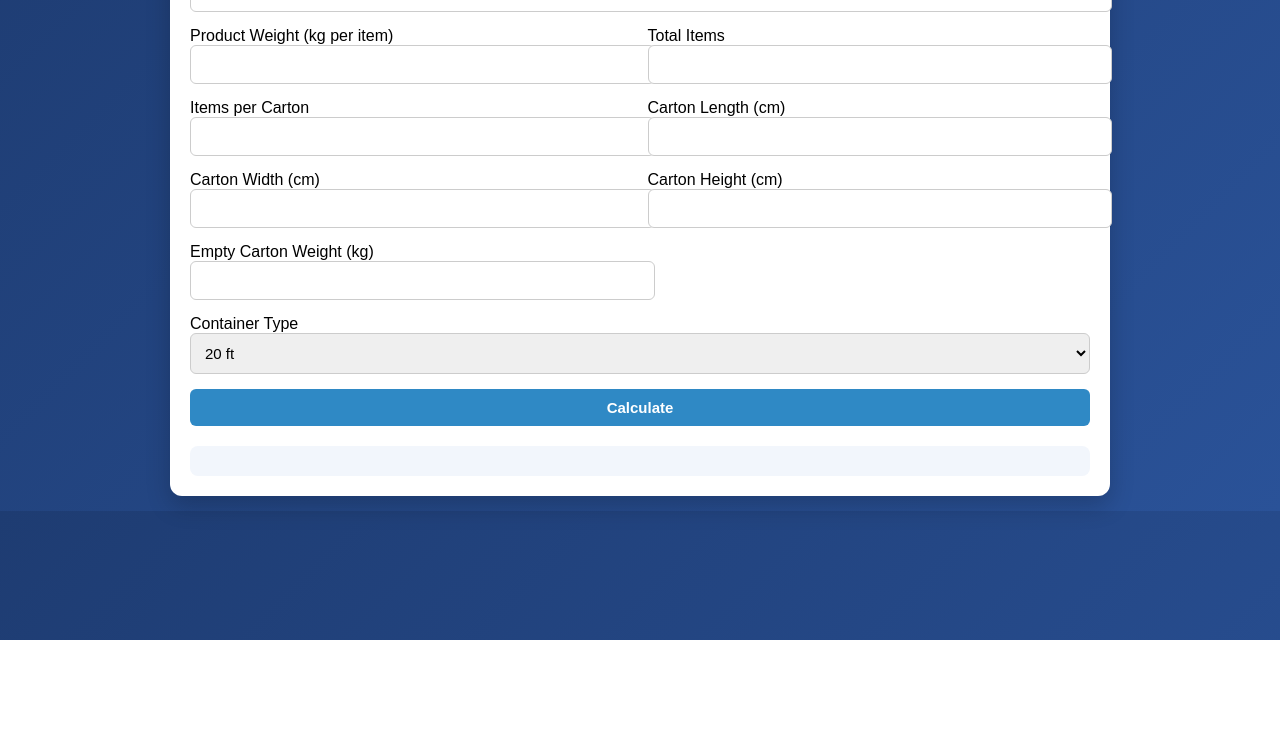
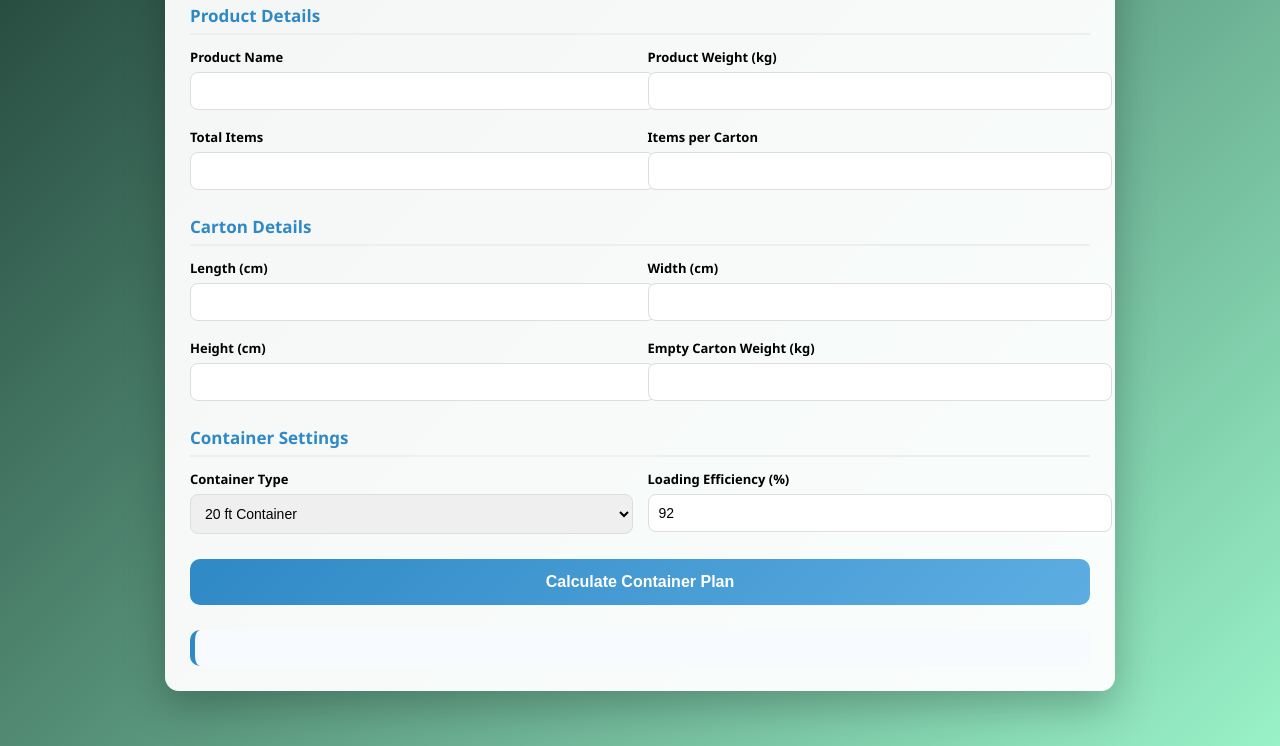
Before and after one commit to everpureexport/CartoonCalculate, a plain HTML site: page index.html in a window 1280 px wide. Shown: the part 160-906 px from the top of the page. Before the commit the page ends 800 px from the top, so only its background shows below. Drawn offline with Linux system fonts and the light colour scheme.

Commit message:
Update index.html

```diff
--- a/index.html
+++ b/index.html
@@ -3,80 +3,142 @@
 <head>
 <meta charset="UTF-8">
 <meta name="viewport" content="width=device-width, initial-scale=1.0">
-<title>Smart Export Calculator</title>
+<title>Export Calculator Pro</title>
 
 <style>
+
 body{
-    font-family: Arial, sans-serif;
-    background: linear-gradient(135deg,#1e3c72,#2a5298);
     margin:0;
+    font-family: "Segoe UI", Arial, sans-serif;
+    background: linear-gradient(135deg,#1f4037,#99f2c8);
+}
+
+/* Center wrapper */
+.wrapper{
+    max-width:950px;
+    margin:40px auto;
     padding:15px;
 }
 
-.container{
-    max-width:900px;
-    margin:auto;
-    background:white;
-    padding:20px;
-    border-radius:12px;
-    box-shadow:0 10px 25px rgba(0,0,0,0.2);
+/* Glass card */
+.card{
+    background: rgba(255,255,255,0.95);
+    padding:25px;
+    border-radius:14px;
+    box-shadow:0 15px 40px rgba(0,0,0,0.25);
 }
 
-h1{text-align:center;}
+/* Heading */
+h1{
+    text-align:center;
+    margin-bottom:20px;
+    color:#1c2b36;
+}
 
+/* Sections */
+.section{
+    margin-bottom:25px;
+}
+
+.section-title{
+    font-size:17px;
+    font-weight:bold;
+    margin-bottom:10px;
+    color:#2f89c5;
+    border-bottom:2px solid #eee;
+    padding-bottom:6px;
+}
+
+/* Grid */
 .grid{
     display:grid;
     grid-template-columns:1fr 1fr;
     gap:15px;
 }
 
-.full{grid-column:1/-1;}
+.full{
+    grid-column:1/-1;
+}
 
-input,select,button{
+label{
+    font-size:13px;
+    font-weight:600;
+}
+
+/* Inputs */
+input,select{
     width:100%;
     padding:10px;
-    border-radius:6px;
-    border:1px solid #ccc;
+    border-radius:8px;
+    border:1px solid #ddd;
+    margin-top:5px;
+    font-size:14px;
+    transition:0.2s;
+}
+
+input:focus,select:focus{
+    border-color:#2f89c5;
+    outline:none;
+    box-shadow:0 0 6px rgba(47,137,197,0.3);
+}
+
+/* Button */
+button{
+    width:100%;
+    padding:14px;
+    background: linear-gradient(135deg,#2f89c5,#5dade2);
+    border:none;
+    color:white;
+    font-size:16px;
+    border-radius:10px;
+    font-weight:bold;
+    cursor:pointer;
+    transition:0.25s;
+}
+
+button:hover{
+    transform:translateY(-2px);
+    box-shadow:0 10px 20px rgba(0,0,0,0.2);
+}
+
+/* Result */
+.result{
+    margin-top:25px;
+    background:#f7fbff;
+    padding:18px;
+    border-radius:10px;
+    border-left:5px solid #2f89c5;
+    line-height:1.6;
     font-size:15px;
 }
 
-button{
-    background:#2f89c5;
-    color:white;
-    border:none;
-    font-weight:bold;
-    cursor:pointer;
-}
-
-.result{
-    margin-top:20px;
-    background:#f2f6fc;
-    padding:15px;
-    border-radius:8px;
-    font-weight:bold;
-}
-
-/* Mobile */
+/* Responsive */
 @media(max-width:768px){
     .grid{grid-template-columns:1fr;}
 }
+
 </style>
 </head>
 
 <body>
 
-<div class="container">
-<h1>Export Calculator</h1>
+<div class="wrapper">
+<div class="card">
+
+<h1>Export Container Calculator</h1>
+
+<!-- PRODUCT -->
+<div class="section">
+<div class="section-title">Product Details</div>
 
 <div class="grid">
-
-<div class="full">
+<div>
 <label>Product Name</label>
 <input type="text" id="product">
 </div>
 
 <div>
-<label>Product Weight (kg per item)</label>
+<label>Product Weight (kg)</label>
 <input type="number" id="productWeight" step="0.01">
 </div>
 
@@ -89,19 +151,26 @@ button{
 <label>Items per Carton</label>
 <input type="number" id="itemsPerCarton">
 </div>
+</div>
+</div>
 
+<!-- CARTON -->
+<div class="section">
+<div class="section-title">Carton Details</div>
+
+<div class="grid">
 <div>
-<label>Carton Length (cm)</label>
+<label>Length (cm)</label>
 <input type="number" id="length">
 </div>
 
 <div>
-<label>Carton Width (cm)</label>
+<label>Width (cm)</label>
 <input type="number" id="width">
 </div>
 
 <div>
-<label>Carton Height (cm)</label>
+<label>Height (cm)</label>
 <input type="number" id="height">
 </div>
 
@@ -109,23 +178,34 @@ button{
 <label>Empty Carton Weight (kg)</label>
 <input type="number" id="cartonWeight">
 </div>
+</div>
+</div>
 
-<div class="full">
+<!-- CONTAINER -->
+<div class="section">
+<div class="section-title">Container Settings</div>
+
+<div class="grid">
+<div>
 <label>Container Type</label>
 <select id="containerType">
-<option value="20">20 ft</option>
-<option value="40">40 ft</option>
+<option value="20">20 ft Container</option>
+<option value="40">40 ft Container</option>
 </select>
 </div>
 
-<div class="full">
-<button onclick="calculate()">Calculate</button>
+<div>
+<label>Loading Efficiency (%)</label>
+<input type="number" id="efficiency" value="92">
+</div>
+</div>
 </div>
 
-</div>
+<button onclick="calculate()">Calculate Container Plan</button>
 
 <div id="result" class="result"></div>
 
+</div>
 </div>
 
 <script>
@@ -141,20 +221,16 @@ let W = parseFloat(document.getElementById("width").value);
 let H = parseFloat(document.getElementById("height").value);
 let cartonWeight = parseFloat(document.getElementById("cartonWeight").value);
 let type = document.getElementById("containerType").value;
+let efficiency = parseFloat(document.getElementById("efficiency").value) / 100;
 
-// validation
-if(!product || productWeight<=0 || totalItems<=0 || itemsPerCarton<=0 || L<=0 || W<=0 || H<=0 || cartonWeight<=0){
+if(!product || isNaN(productWeight) || isNaN(totalItems) || isNaN(itemsPerCarton) || isNaN(L) || isNaN(W) || isNaN(H) || isNaN(cartonWeight)){
 document.getElementById("result").innerHTML="Please fill all fields correctly.";
 return;
 }
 
-// cartons required
 let cartonsNeeded = Math.ceil(totalItems / itemsPerCarton);
-
-// gross carton weight
 let grossCartonWeight = (itemsPerCarton * productWeight) + cartonWeight;
 
-// container specs (realistic payload approx)
 let container;
 
 if(type=="20"){
@@ -163,30 +239,24 @@ container={L:589,W:235,H:239,maxWeight:27000};
 container={L:1203,W:235,H:239,maxWeight:26500};
 }
 
-// volume based fit
-let fit1 = Math.floor(container.L/L) * Math.floor(container.W/W) * Math.floor(container.H/H);
-let fit2 = Math.floor(container.L/W) * Math.floor(container.W/L) * Math.floor(container.H/H);
+let fit1=Math.floor(container.L/L)*Math.floor(container.W/W)*Math.floor(container.H/H);
+let fit2=Math.floor(container.L/W)*Math.floor(container.W/L)*Math.floor(container.H/H);
 
-// best orientation
-let cartonsByVolume = Math.max(fit1,fit2);
+let cartonsByVolume=Math.max(fit1,fit2);
+cartonsByVolume=Math.floor(cartonsByVolume*efficiency);
 
-// weight based fit
-let cartonsByWeight = Math.floor(container.maxWeight / grossCartonWeight);
+let cartonsByWeight=Math.floor(container.maxWeight/grossCartonWeight);
 
-// final cartons
-let cartonsFit = Math.min(cartonsByVolume, cartonsByWeight);
+let cartonsFit=Math.min(cartonsByVolume,cartonsByWeight);
+let itemsPerContainer=cartonsFit*itemsPerCarton;
 
-// items per container
-let itemsPerContainer = cartonsFit * itemsPerCarton;
-
-// output
-document.getElementById("result").innerHTML =
+document.getElementById("result").innerHTML=
 `
-Product: ${product} <br><br>
-Cartons Required: ${cartonsNeeded} <br>
-Cartons Fit per Container: ${cartonsFit} <br>
-Items per Container: ${itemsPerContainer} <br>
-Carton Gross Weight: ${grossCartonWeight.toFixed(2)} kg
+<b>Product:</b> ${product}<br>
+<b>Cartons Required:</b> ${cartonsNeeded}<br>
+<b>Cartons per Container:</b> ${cartonsFit}<br>
+<b>Items per Container:</b> ${itemsPerContainer}<br>
+<b>Carton Gross Weight:</b> ${grossCartonWeight.toFixed(2)} kg
 `;
 
 }
```
